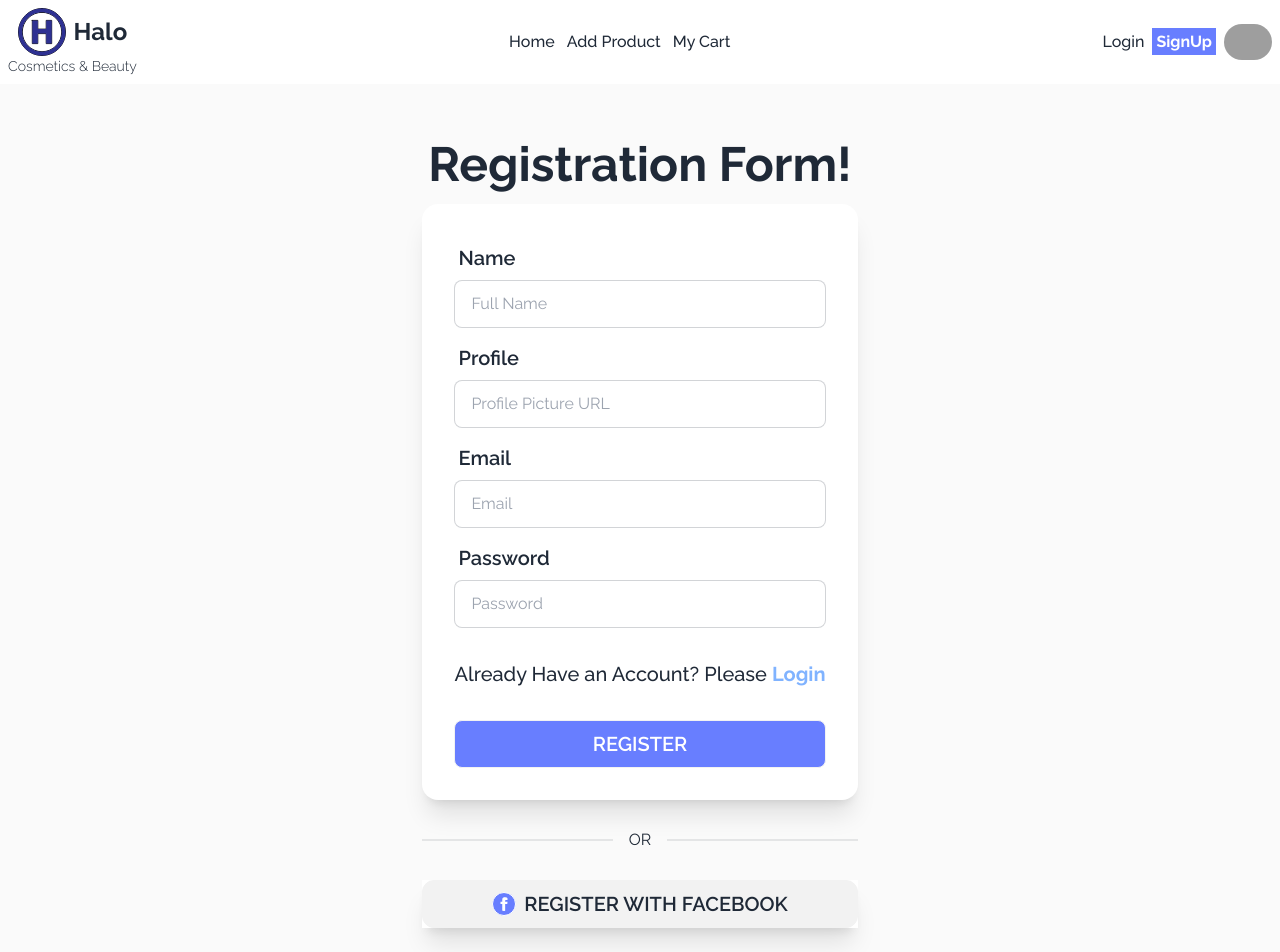
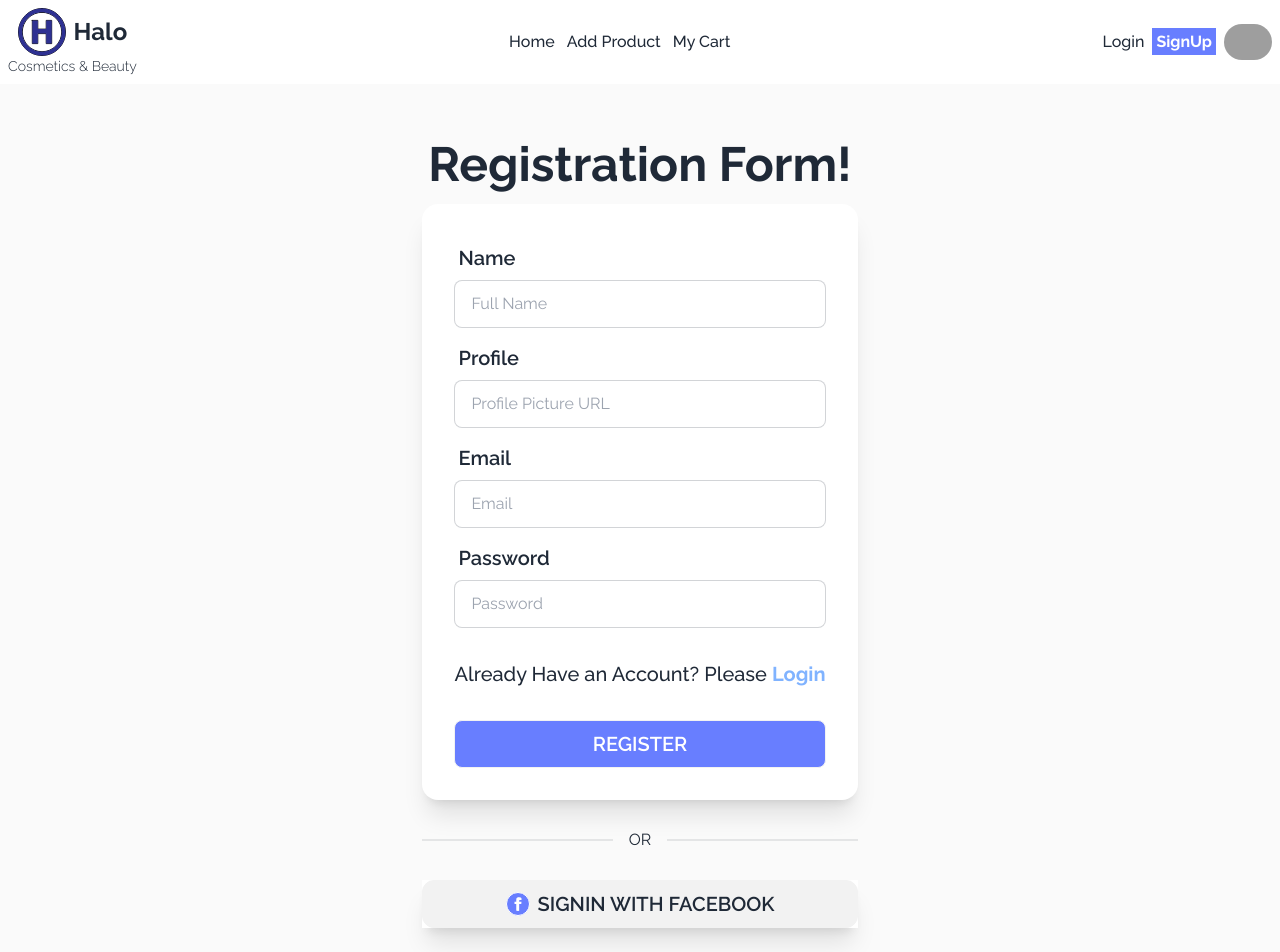
Before and after one commit to coder7475/halo-cosmetics, a React (Vite) app: page /signup in a window 1280 px wide. Shown: the top 952 px of the page. Built offline with nearby package versions, Linux system fonts and the light colour scheme; no server answers; grey boxes are pictures that could not be loaded.

Commit message:
feat: hide signup nav when user is logged in

```diff
--- a/src/components/Navbar.jsx
+++ b/src/components/Navbar.jsx
@@ -1,6 +1,12 @@
 import { NavLink } from "react-router-dom";
+import { useContext } from 'react';
+import { AuthContext } from '../features/Authentication/AuthProvider';
 
 const Navbar = () => {
+  const { user } = useContext(AuthContext);
+
+  console.log(user);
+
   return (
     <div className="navbar font-medium flex flex-col lg:flex-row justify-between items-center bg-white">
       <div className=" flex gap-2">
@@ -75,6 +81,10 @@ const Navbar = () => {
             </NavLink>
           </li>
           <li>
+            {
+              user? "":
+
+
             <NavLink
               to="/signup"
               className={({ isActive, isPending }) =>
@@ -87,6 +97,7 @@ const Navbar = () => {
             >
               SignUp
             </NavLink>
+          }
           </li>
           <li className="w-12">
             <img
--- a/src/pages/Login.jsx
+++ b/src/pages/Login.jsx
@@ -66,7 +66,7 @@ const Login = () => {
             // onClick={googleSignIn}
           >
              <svg xmlns="http://www.w3.org/2000/svg" width="24" height="24" viewBox="0 0 24 24" className="fill-current border rounded-full p-1 bg-darkBlue text-white"><path d="M9 8h-3v4h3v12h5v-12h3.642l.358-4h-4v-1.667c0-.955.192-1.333 1.115-1.333h2.885v-5h-3.808c-3.596 0-5.192 1.583-5.192 4.615v3.385z"></path></svg>
-            Register with Facebook
+            Signin with Facebook
           </button>
         </div>
       </div>
--- a/src/pages/SignUp.jsx
+++ b/src/pages/SignUp.jsx
@@ -16,7 +16,7 @@ const SignUp = () => {
       const email = form.get("email");
       const password = form.get("password");
 
-      console.log(email, password, name, profile);
+      // console.log(email, password, name, profile);
 
       // password validation
       const re = /(?=.*[A-Z])(?=.*[\W_]).{6,}/g;
@@ -32,7 +32,9 @@ const SignUp = () => {
           updateProfile(auth.currentUser, {
             displayName: name, photoURL: profile
           })
-            .then(res => console.log("signed Up"))
+            .then(res => console.log(res))
+            console.log(res);
+
         }
         )
         .catch((err) => console.log(err));
@@ -131,7 +133,7 @@ const SignUp = () => {
             // onClick={googleSignIn}
           >
              <svg xmlns="http://www.w3.org/2000/svg" width="24" height="24" viewBox="0 0 24 24" className="fill-current border rounded-full p-1 bg-darkBlue text-white"><path d="M9 8h-3v4h3v12h5v-12h3.642l.358-4h-4v-1.667c0-.955.192-1.333 1.115-1.333h2.885v-5h-3.808c-3.596 0-5.192 1.583-5.192 4.615v3.385z"></path></svg>
-            Register with Facebook
+            SignIn with Facebook
           </button>
         </div>
       </div>
```
